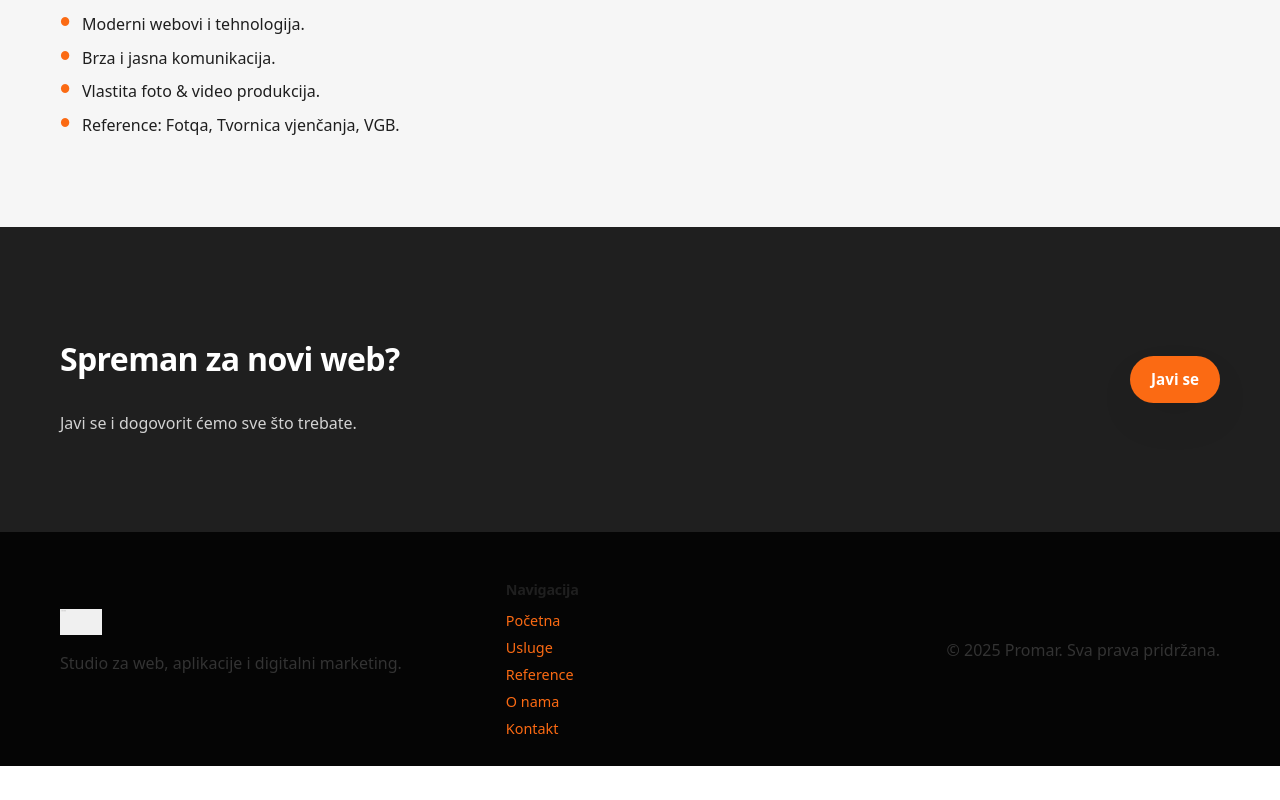
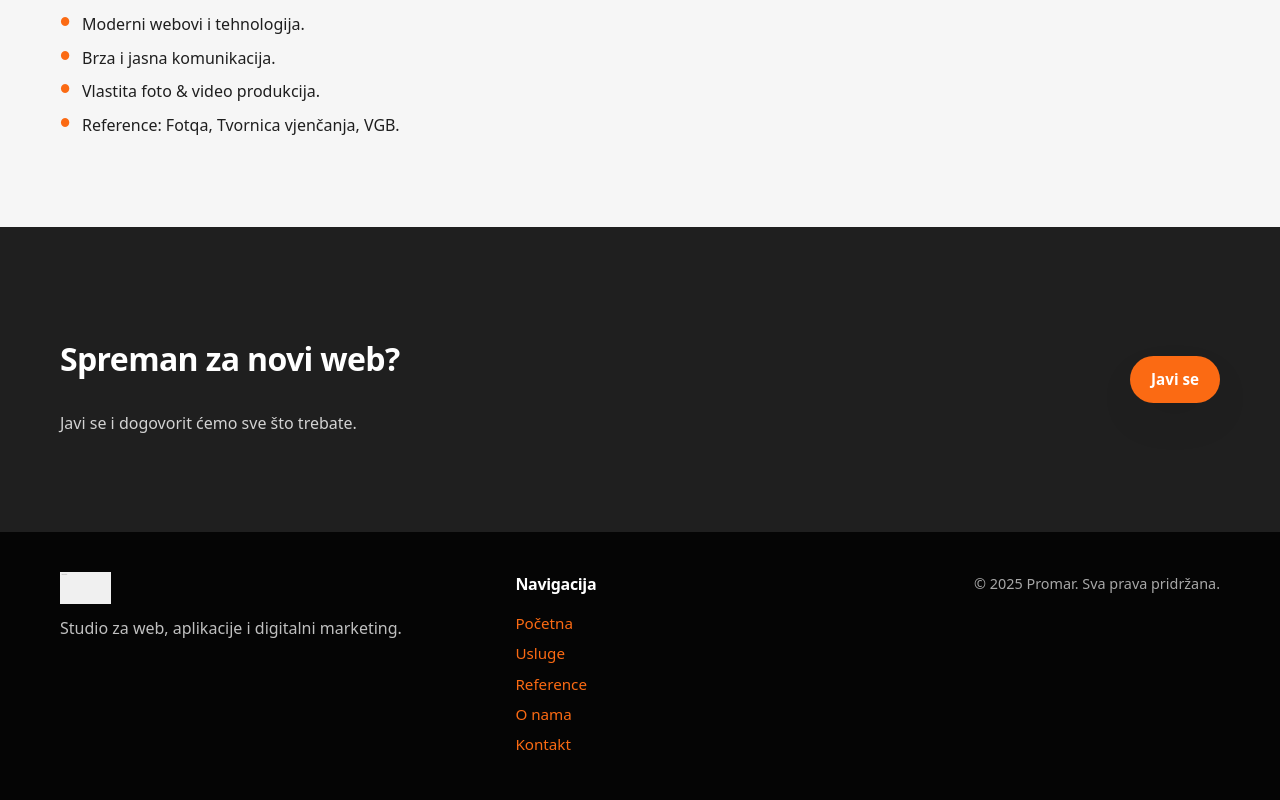
Before and after one commit to Ren0g/promar, a Next.js app: page / in a window 1280 px wide. Shown: the part 2660-3460 px from the top of the page. Before the commit the page ends 3426 px from the top, so only its background shows below. Built offline with nearby package versions, Linux system fonts and the light colour scheme.

Commit message:
Zamjena cijelog footera

```diff
--- a/app/globals.css
+++ b/app/globals.css
@@ -321,40 +321,83 @@ p {
   margin: 4px 0;
 }
 
-/* FOOTER */
+/* ============================
+   CLEAN PROMAR FOOTER
+   ============================ */
 
 .footer {
   background: #050505;
-  color: #fb6a13;
-  padding: 26px 0 22px;
+  padding: 40px 0;
+  color: #ffffff;
 }
 
 .footer-inner {
   display: grid;
-  grid-template-columns: minmax(0, 1.1fr) minmax(0, 0.9fr) minmax(0, 0.9fr);
-  gap: 24px;
-  align-items: center;
+  grid-template-columns: minmax(0, 1fr) minmax(0, 0.8fr) minmax(0, 0.8fr);
+  gap: 40px;
 }
 
 .footer-brand img {
-  height: 26px;
-  margin-bottom: 8px;
+  height: 32px;
+  margin-bottom: 12px;
 }
 
-.footer-links h4 {
-  font-size: 0.9rem;
-  margin-bottom: 8px;
+.footer-brand p {
+  color: rgba(255, 255, 255, 0.75);
+  margin: 0;
+  line-height: 1.6;
 }
 
+/* Title "Navigacija" */
+.footer-links h4 {
+  margin: 0 0 10px 0;
+  font-size: 1rem;
+  font-weight: 600;
+  color: #ffffff;
+}
+
+/* Linkovi */
 .footer-links a {
   display: block;
-  font-size: 0.9rem;
-  margin-bottom: 4px;
+  font-size: 0.95rem;
+  font-weight: 400;
+  padding: 3px 0;
+  color: #fb6a13;
+  transition: color 0.2s ease;
 }
 
-.footer-meta {
+.footer-links a:hover {
+  color: #ff7f33;
+}
+
+/* Meta tekst – © 2025 Promar */
+.footer-meta p {
+  margin: 0;
+  font-size: 0.9rem;
   text-align: right;
-  font-size: 0.85rem;
+  color: rgba(255, 255, 255, 0.65);
+}
+
+/* ============================
+   RESPONSIVE
+   ============================ */
+
+@media (max-width: 992px) {
+  .footer-inner {
+    grid-template-columns: 1fr 1fr;
+  }
+}
+
+@media (max-width: 768px) {
+  .footer-inner {
+    grid-template-columns: 1fr;
+    text-align: left;
+  }
+
+  .footer-meta p {
+    text-align: left;
+    margin-top: 20px;
+  }
 }
 
 /* SECTION TITLE & BUTTONS */
```
